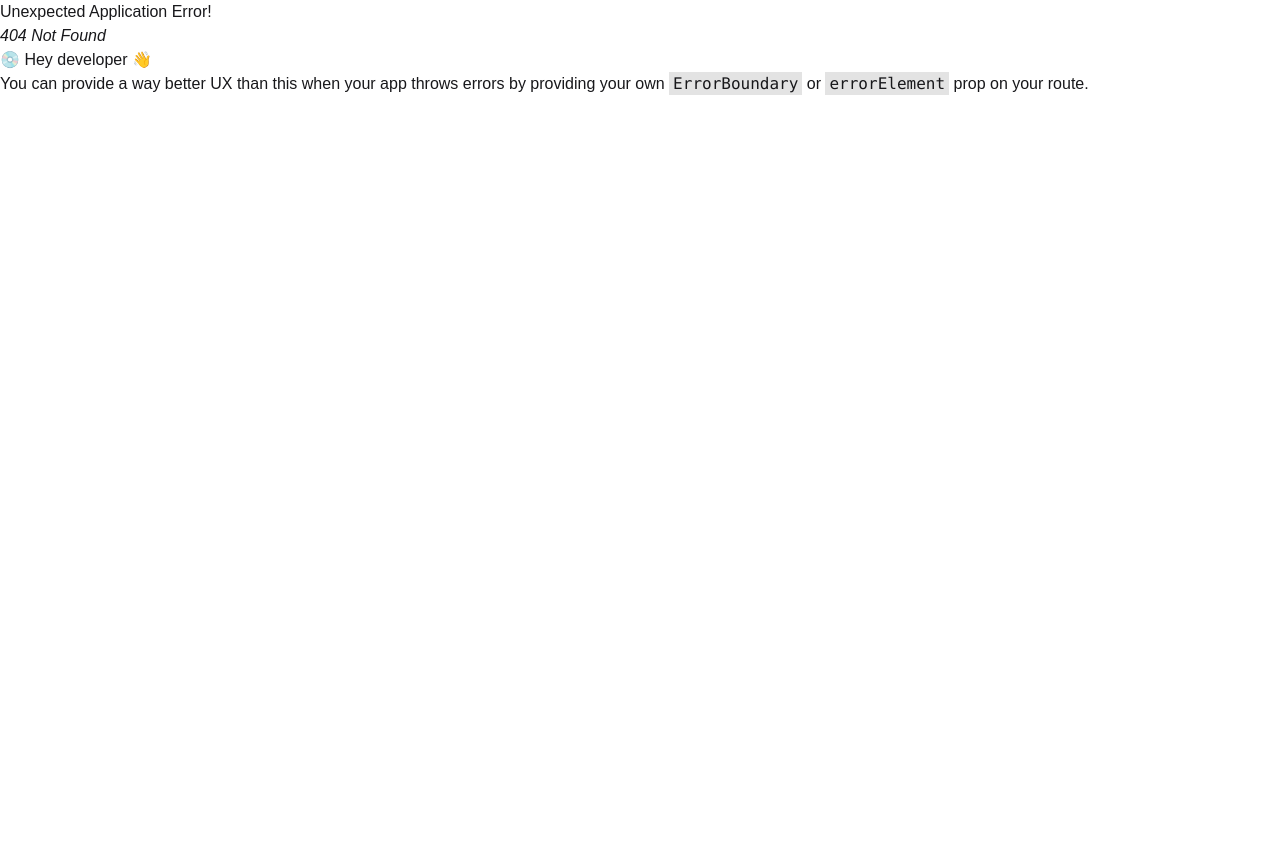
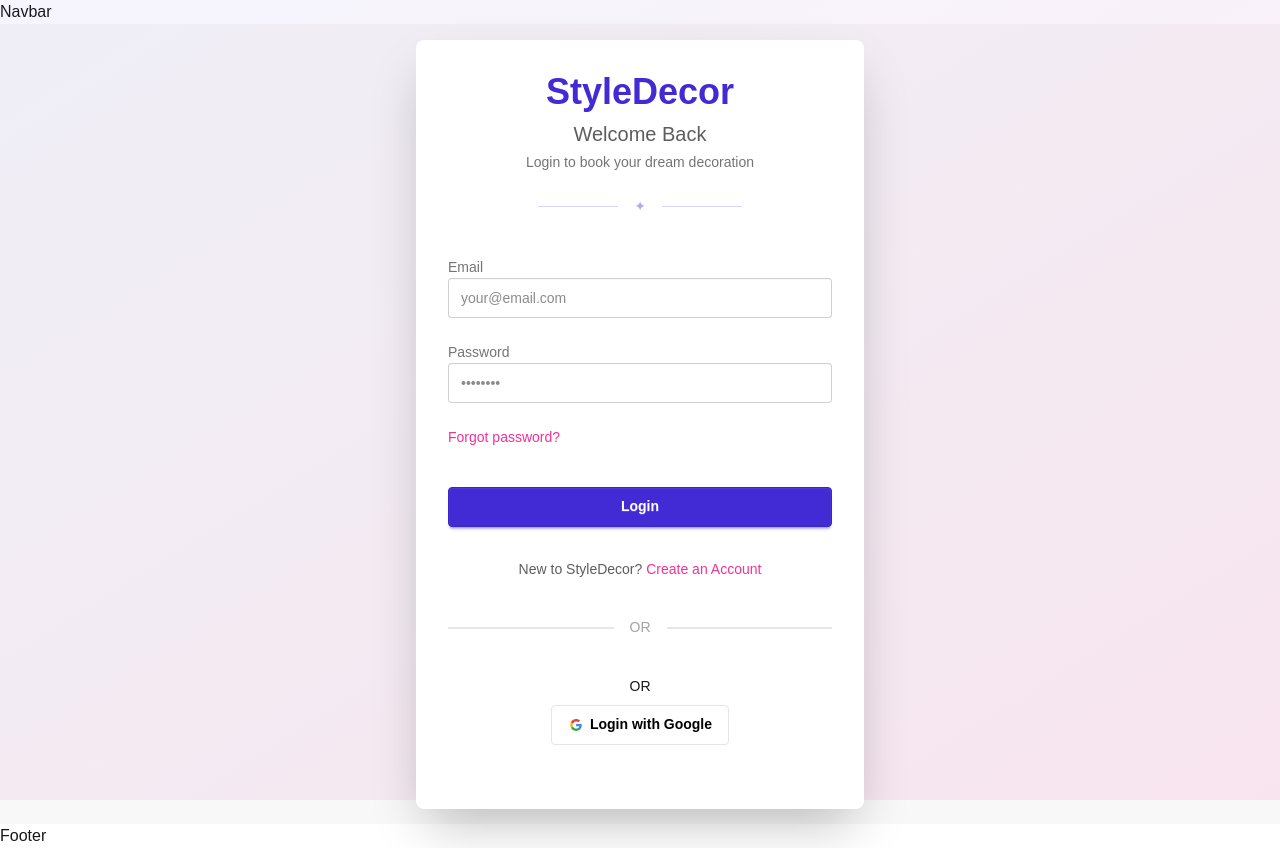
Before and after one commit to meherunnesaenta/StyleDecor-client, a React (Vite) app: page /login in a window 1280 px wide. Before the commit this address had no page. Before the commit the page ends 800 px from the top, so only its background shows below. Built offline with nearby package versions, Linux system fonts and the light colour scheme; no server answers.

Commit message:
log in page added

```diff
--- a/package.json
+++ b/package.json
@@ -14,6 +14,7 @@
     "firebase": "^12.7.0",
     "react": "^19.2.0",
     "react-dom": "^19.2.0",
+    "react-hook-form": "^7.68.0",
     "react-router": "^7.11.0",
     "tailwindcss": "^4.1.18"
   },
--- /dev/null
+++ b/src/Pages/Auth/Login/Login.jsx
@@ -0,0 +1,113 @@
+import React from 'react';
+import { useForm } from 'react-hook-form';
+import useAuth from '../../../hooks/useAuth';
+import { Link, useLocation, useNavigate } from 'react-router';
+import SocialLogin from '../SocialLogin/SocialLogin';
+
+const Login = () => {
+    const { register, handleSubmit, formState: { errors } } = useForm();
+    const { signInUser } = useAuth();
+    const location = useLocation();
+    const navigate = useNavigate();
+
+    const handleLogin = (data) => {
+        console.log('form data', data);
+        signInUser(data.email, data.password)
+            .then(result => {
+                console.log(result.user);
+                navigate(location?.state || '/');
+            })
+            .catch(error => {
+                console.log(error);
+            });
+    };
+
+    return (
+        <div className="min-h-screen bg-base-200 flex items-center justify-center px-4">
+            {/* Background subtle decoration feel */}
+            <div className="absolute inset-0 bg-gradient-to-br from-primary/5 to-secondary/10 pointer-events-none"></div>
+
+            <div className="card bg-base-100 w-full max-w-md shadow-2xl relative z-10">
+                <div className="card-body p-8">
+                    {/* Header */}
+                    <div className="text-center mb-8">
+                        <h2 className="text-4xl font-bold text-primary">StyleDecor</h2>
+                        <p className="text-xl mt-2 text-base-content/70">Welcome Back</p>
+                        <p className="text-sm mt-1 text-base-content/60">Login to book your dream decoration</p>
+
+                        {/* Subtle floral divider */}
+                        <div className="flex items-center justify-center mt-6">
+                            <div className="border-t border-primary/20 w-20"></div>
+                            <div className="mx-4 text-primary/40">✦</div>
+                            <div className="border-t border-primary/20 w-20"></div>
+                        </div>
+                    </div>
+
+                    {/* Form */}
+                    <form onSubmit={handleSubmit(handleLogin)} className="space-y-6">
+                        {/* Email */}
+                        <div>
+                            <label className="label">
+                                <span className="label-text font-medium">Email</span>
+                            </label>
+                            <input
+                                type="email"
+                                {...register('email', { required: true })}
+                                placeholder="your@email.com"
+                                className="input input-bordered w-full"
+                            />
+                            {errors.email && <p className="text-error text-sm mt-1">Email is required</p>}
+                        </div>
+
+                        {/* Password */}
+                        <div>
+                            <label className="label">
+                                <span className="label-text font-medium">Password</span>
+                            </label>
+                            <input
+                                type="password"
+                                {...register('password', { required: true, minLength: 6 })}
+                                placeholder="••••••••"
+                                className="input input-bordered w-full"
+                            />
+                            {errors.password?.type === 'minLength' && (
+                                <p className="text-error text-sm mt-1">Password must be 6 characters or longer</p>
+                            )}
+                            {errors.password?.type === 'required' && (
+                                <p className="text-error text-sm mt-1">Password is required</p>
+                            )}
+                        </div>
+
+                        <div className="flex justify-between items-center">
+                            <a href="#" className="link link-hover text-secondary hover:text-secondary/80 text-sm">
+                                Forgot password?
+                            </a>
+                        </div>
+
+                        <button type="submit" className="btn btn-primary w-full mt-4 text-white">
+                            Login
+                        </button>
+                    </form>
+
+                    {/* Register link */}
+                    <p className="text-center mt-6 text-base-content/70">
+                        New to StyleDecor?{' '}
+                        <Link
+                            to="/register"
+                            state={location.state}
+                            className="link link-hover text-secondary font-medium hover:text-secondary/80"
+                        >
+                            Create an Account
+                        </Link>
+                    </p>
+
+                    {/* Social Login */}
+                    <div className="divider my-8 text-base-content/40">OR</div>
+                    <SocialLogin />
+                </div>
+            </div>
+        </div>
+    );
+};
+
+export default Login;
--- /dev/null
+++ b/src/Pages/Auth/SocialLogin/SocialLogin.jsx
@@ -0,0 +1,35 @@
+import React from 'react';
+import useAuth from '../../../hooks/useAuth';
+import { useLocation, useNavigate } from 'react-router';
+
+const SocialLogin = () => {
+    const { signInGoogle } = useAuth();
+    const location = useLocation();
+    const navigate = useNavigate();
+
+
+    const handleGoogleSignIn = () => {
+        signInGoogle()
+            .then(result => {
+                console.log(result.user);
+                navigate(location.state || '/');
+            })
+            .catch(error => {
+                console.log(error)
+            })
+    }
+
+    return (
+        <div className='text-center pb-8'>
+            <p className='mb-2'>OR</p>
+            <button
+                onClick={handleGoogleSignIn}
+                className="btn bg-white text-black border-[#e5e5e5]">
+                <svg aria-label="Google logo" width="16" height="16" xmlns="http://www.w3.org/2000/svg" viewBox="0 0 512 512"><g><path d="m0 0H512V512H0" fill="#fff"></path><path fill="#34a853" d="M153 292c30 82 118 95 171 60h62v48A192 192 0 0190 341"></path><path fill="#4285f4" d="m386 400a140 175 0 0053-179H260v74h102q-7 37-38 57"></path><path fill="#fbbc02" d="m90 341a208 200 0 010-171l63 49q-12 37 0 73"></path><path fill="#ea4335" d="m153 219c22-69 116-109 179-50l55-54c-78-75-230-72-297 55"></path></g></svg>
+                Login with Google
+            </button>
+        </div>
+    );
+};
+
+export default SocialLogin;
--- a/src/Routes/Routes.jsx
+++ b/src/Routes/Routes.jsx
@@ -1,6 +1,7 @@
 import { createBrowserRouter } from "react-router";
 import RootLayout from "../Layout/RootLayout";
 import Home from "../Pages/Home/Home";
+import Login from "../Pages/Auth/Login/Login";
 
 export const router = createBrowserRouter([
   {
@@ -11,6 +12,11 @@ export const router = createBrowserRouter([
         index: true,
         Component:Home
         },
+        {
+          path:"/login",
+          Component:Login,
+
+        }
     ],
   },
 ]);
--- /dev/null
+++ b/src/contexts/AuthContext.jsx
@@ -0,0 +1,3 @@
+import { createContext } from "react";
+
+export const AuthContext = createContext(null)
--- /dev/null
+++ b/src/contexts/AuthProvider.jsx
@@ -0,0 +1,64 @@
+import React, { useEffect, useState } from 'react';
+import { AuthContext } from './AuthContext';
+import { createUserWithEmailAndPassword, GoogleAuthProvider, onAuthStateChanged, signInWithEmailAndPassword, signInWithPopup, signOut, updateProfile } from 'firebase/auth';
+import { auth } from '../Firebase/firebase.init';
+
+const googleProvider = new GoogleAuthProvider();
+
+const AuthProvider = ({ children }) => {
+    const [user, setUser] = useState(null);
+    const [loading, setLoading] = useState(true);
+
+    const registerUser = (email, password) => {
+        setLoading(true);
+        return createUserWithEmailAndPassword(auth, email, password)
+    }
+
+    const signInUser = (email, password) => {
+        setLoading(true);
+        return signInWithEmailAndPassword(auth, email, password)
+    }
+
+    const signInGoogle = () => {
+        setLoading(true);
+        return signInWithPopup(auth, googleProvider);
+    }
+
+    const logOut = () => {
+        setLoading(true);
+        return signOut(auth);
+    }
+
+    const updateUserProfile = (profile) =>{
+        return updateProfile(auth.currentUser, profile)
+    }
+
+    // observe user state
+    useEffect(() => {
+        const unSubscribe = onAuthStateChanged(auth, (currentUser) => {
+            setUser(currentUser);
+            setLoading(false);
+        })
+        return () => {
+            unSubscribe();
+        }
+    }, [])
+
+    const authInfo = {
+        user,
+        loading,
+        registerUser,
+        signInUser,
+        signInGoogle,
+        logOut,
+        updateUserProfile
+    }
+
+    return (
+        <AuthContext value={authInfo}>
+            {children}
+        </AuthContext>
+    );
+};
+
+export default AuthProvider;
--- /dev/null
+++ b/src/hooks/useAuth.jsx
@@ -0,0 +1,9 @@
+import React, { use } from 'react';
+import { AuthContext } from '../contexts/AuthContext';
+
+const useAuth = () => {
+    const authInfo = use(AuthContext);
+    return authInfo;
+};
+
+export default useAuth;
--- a/src/main.jsx
+++ b/src/main.jsx
@@ -3,8 +3,11 @@ import { createRoot } from 'react-dom/client'
 import './index.css'
 import { RouterProvider } from "react-router/dom";
 import { router } from './Routes/Routes';
+import AuthProvider from './contexts/AuthProvider';
 createRoot(document.getElementById('root')).render(
   <StrictMode>
-    <RouterProvider router={router} />
+    <AuthProvider>
+       <RouterProvider router={router} />
+    </AuthProvider>
   </StrictMode>,
 )
```
Also changed, not shown: 1 other file (tests, documents, lock files or other folders).
